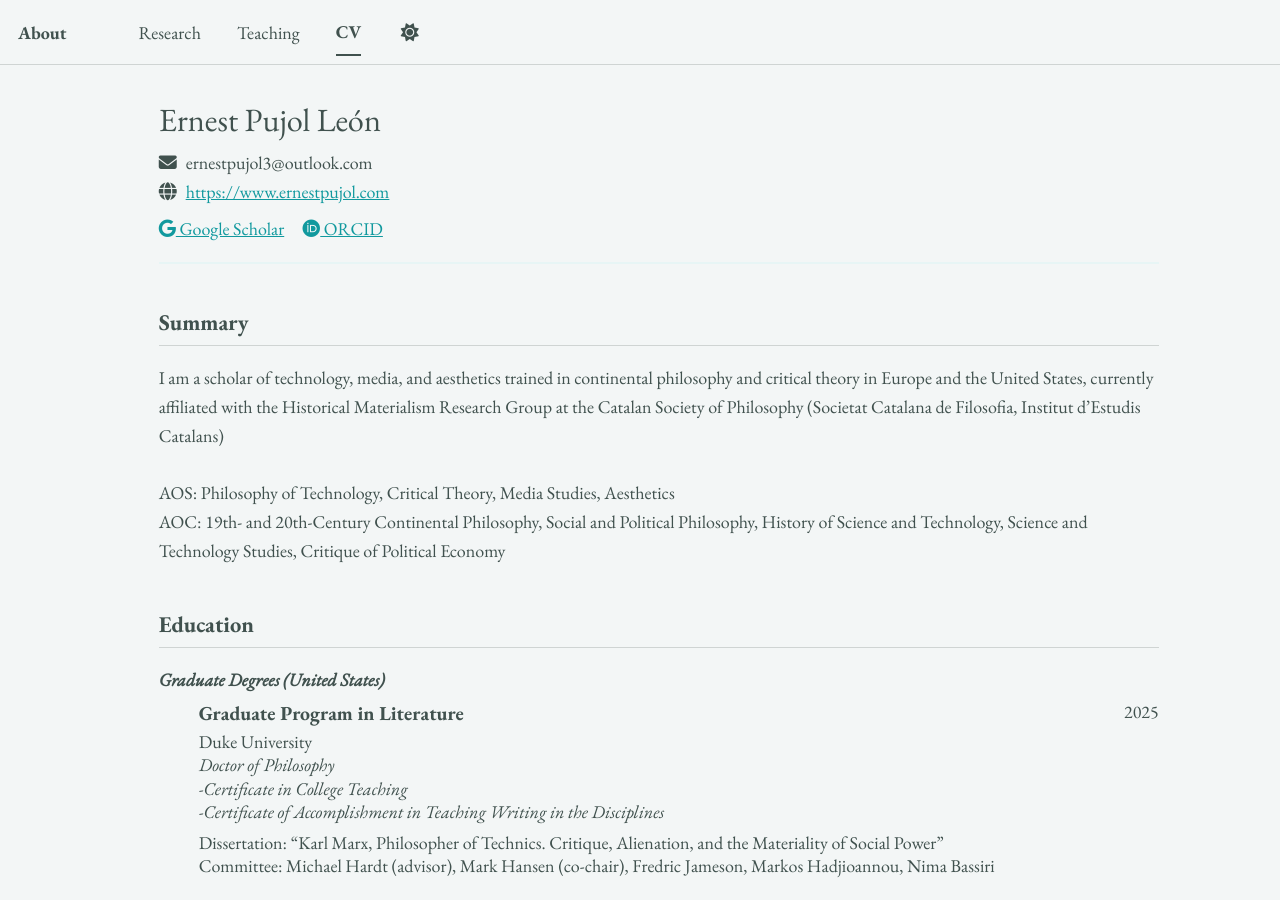
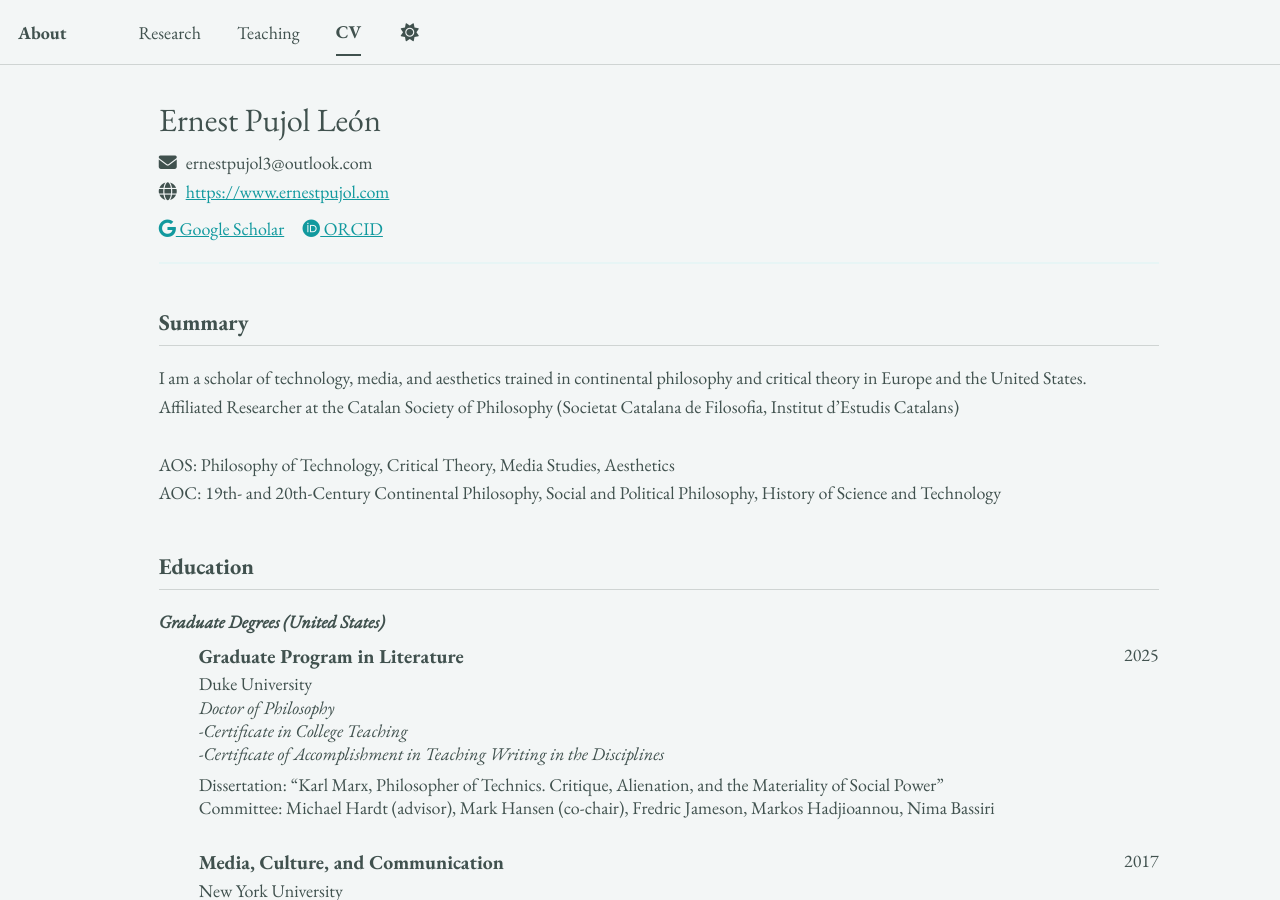
Before and after one commit to epujol90/epujol90.github.io, a Jekyll site: the page built from _pages/cv-json.md, in a window 1280 px wide and 900 px high. Built offline with Jekyll 4.4.1, drawn with Linux system fonts in a browser that asks for light colours; a script bundle is joined from its source files by our own code; library files that are not in the unit come from our copies.

Commit message:
Update cv.json

```diff
--- a/_data/cv.json
+++ b/_data/cv.json
@@ -4,7 +4,7 @@
     "email": "ernestpujol3@outlook.com",
     "phone": "",
     "website": "https://www.ernestpujol.com",
-    "summary": "I am a scholar of technology, media, and aesthetics trained in continental philosophy and critical theory in Europe and the United States, currently affiliated with the Historical Materialism Research Group at the Catalan Society of Philosophy (Societat Catalana de Filosofia, Institut d’Estudis Catalans)<br><br>AOS: Philosophy of Technology, Critical Theory, Media Studies, Aesthetics<br>AOC: 19th- and 20th-Century Continental Philosophy, Social and Political Philosophy, History of Science and Technology, Science and Technology Studies, Critique of Political Economy",
+    "summary": "I am a scholar of technology, media, and aesthetics trained in continental philosophy and critical theory in Europe and the United States.<br>Affiliated Researcher at the Catalan Society of Philosophy (Societat Catalana de Filosofia, Institut d’Estudis Catalans)<br><br>AOS: Philosophy of Technology, Critical Theory, Media Studies, Aesthetics<br>AOC: 19th- and 20th-Century Continental Philosophy, Social and Political Philosophy, History of Science and Technology",
     "location": {
       "address": "",
       "postalCode": "",
```
